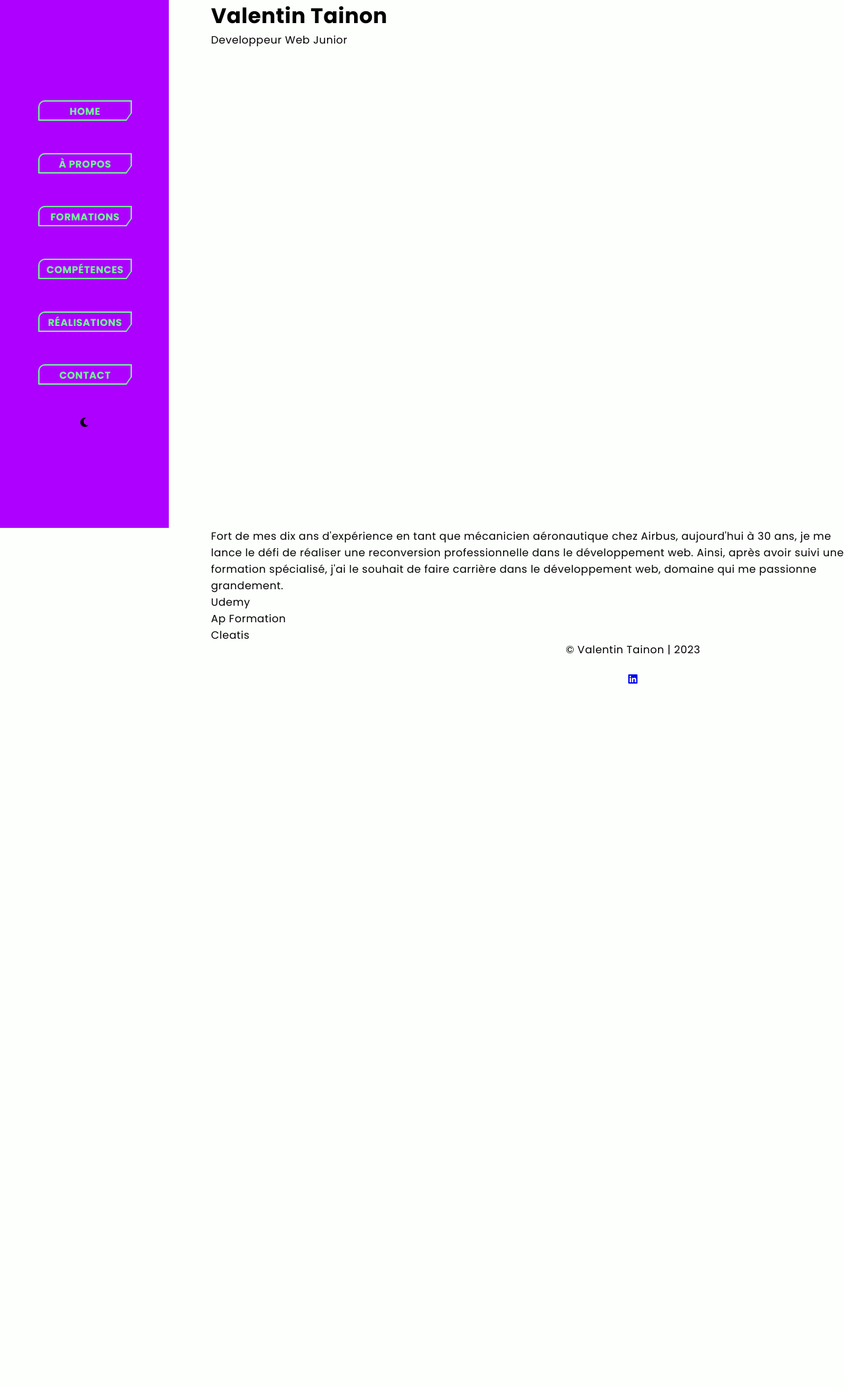
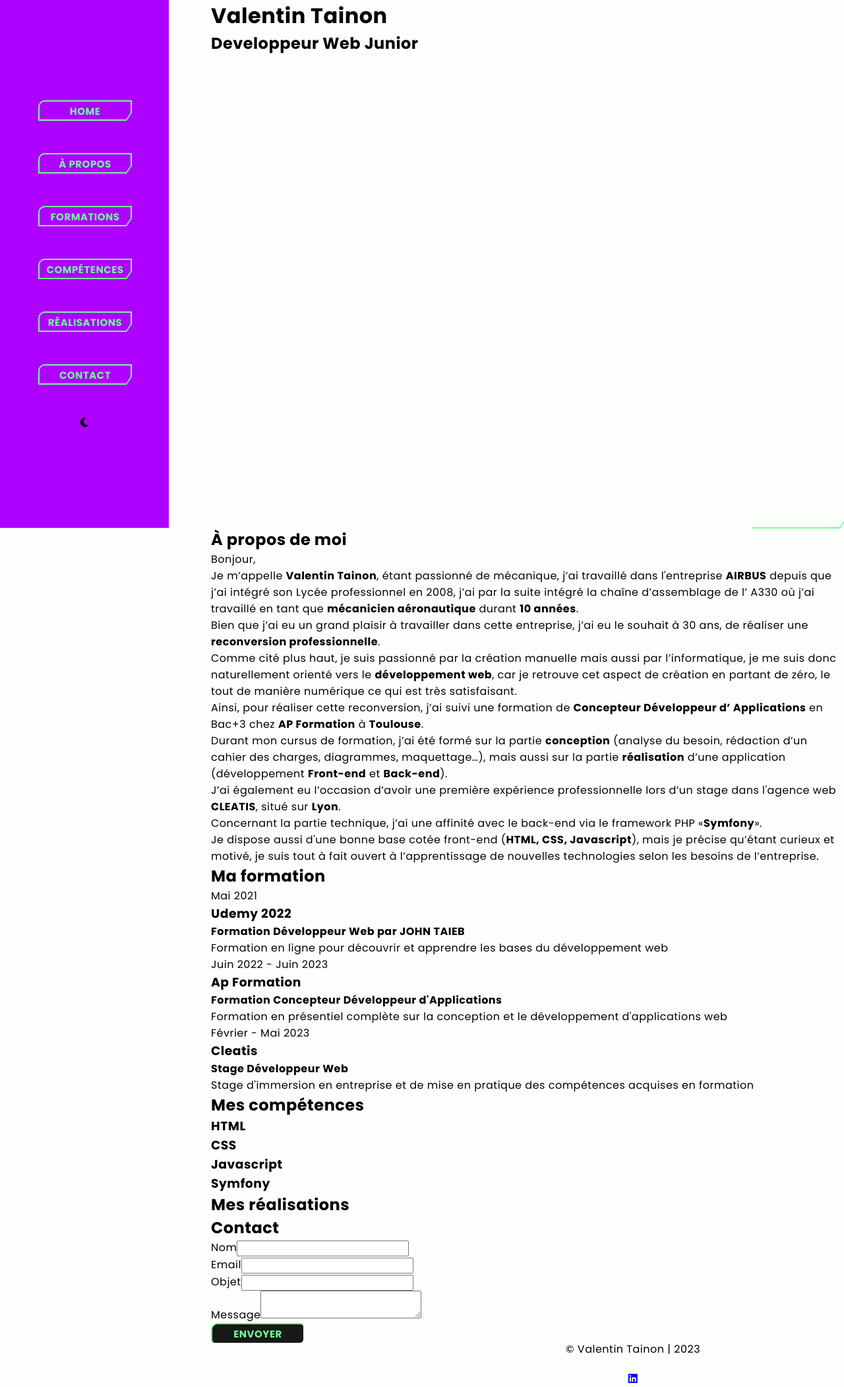
Before and after one commit to ValentinTainon/portfolio, a Symfony app: template templates/main/homepage.html.twig in a window 1280 px wide; the page is wider, and only the part inside the window is pictured. Shown: that part at 66% size. Before the commit the page ends 1036 px from the top of that part, so only its background shows below. Run offline with Twig, Linux system fonts and the light colour scheme; the template is opened without the code that fills it, so the values that code supplies are empty; form fields are guessed from the names that the template uses; style sheets or scripts are compiled from the project's sources; some libraries are stand-ins or nearby versions.

Commit message:
portfolio v0.1

```diff
--- a/assets/styles/app.css
+++ b/assets/styles/app.css
@@ -22,7 +22,6 @@
 
 body {
     background-color: var(--primary-color);
-    transition: .2s ease-in-out;
     padding-left: 25vw;
 }
 
@@ -65,7 +64,6 @@
     position: absolute;
     top: -2px;
     right: -2px;
-    transition: .2s ease-in-out;
 }
 
 .btn::after {
@@ -78,7 +76,6 @@
     right: 2px;
     bottom: -1px;
     transform: skew(145deg);
-    transition: .2s ease-in-out;
 }
 
 .btn:hover,
@@ -103,8 +100,15 @@
 .nav-element {
     position: relative;
     left: -20vw;
-    transition: .3s ease-in-out;
 }
+
+body,
+.nav-element,
+.btn::before,
+.btn::after {
+    transition: .2s ease-in-out;
+}
+
 
 /* HEADER */
 header {
--- a/templates/base.html.twig
+++ b/templates/base.html.twig
@@ -14,6 +14,9 @@
         {% endblock %}
     </head>
     <body data-theme="light">
+        <audio>
+            <source src="/sounds/shake-it-baby.mp3" type="audio/mp3">
+        </audio>
         {% block navbar %}
             {% include "components/navbar.html.twig" %}
         {% endblock %}
--- /dev/null
+++ b/templates/components/contact_form.html.twig
@@ -0,0 +1,7 @@
+{{ form_start(contactForm) }}
+	{{ form_row(contactForm.nom) }}
+	{{ form_row(contactForm.email) }}
+	{{ form_row(contactForm.objet) }}
+	{{ form_row(contactForm.message) }}
+	<button class="btn">ENVOYER</button>
+{{ form_end(contactForm) }}
--- a/templates/main/homepage.html.twig
+++ b/templates/main/homepage.html.twig
@@ -1,30 +1,66 @@
 {% extends 'base.html.twig' %}
 
-{% block title %}Portfolio
-{% endblock %}
+{% block title %}Valentin Tainon | Portfolio{% endblock %}
 
 {% block body %}
 	<header>
-        <h1>Valentin Tainon</h1>
-        <p>Developpeur Web Junior</p>
-    </header>
+		<h1>Valentin Tainon</h1>
+		<h2>Developpeur Web Junior</h2>
+	</header>
 
 	<section id="about">
-		<p>Fort de mes dix ans d'expérience en tant que mécanicien aéronautique chez Airbus, aujourd'hui à 30 ans, je me lance le défi de réaliser une reconversion professionnelle dans le développement web.
-		Ainsi, après avoir suivi une formation spécialisé, j'ai le souhait de faire carrière dans le développement web, domaine qui me passionne grandement.</p>
+		<h2>À propos de moi</h2>
+		<p>Bonjour,</p>
+			<p>Je m’appelle <strong>Valentin Tainon</strong>, étant passionné de mécanique, j’ai travaillé dans l'entreprise <strong>AIRBUS</strong> depuis que
+			j’ai intégré son Lycée professionnel en 2008, j’ai par la suite intégré la chaîne d’assemblage de l’
+			A330 où j’ai travaillé en tant que <b>mécanicien aéronautique</b> durant <b>10 années</b>.</p>
+			Bien que j’ai eu un grand plaisir à travailler dans cette entreprise, j’ai eu le souhait à 30 ans, de
+			réaliser une <b>reconversion professionnelle</b>.</p>
+			<p>Comme cité plus haut, je suis passionné par la création manuelle mais aussi par l’informatique, je
+			me suis donc naturellement orienté vers le <strong>développement web</strong>, car je retrouve cet aspect de
+			création en partant de zéro, le tout de manière numérique ce qui est très satisfaisant.</p>
+			<p>Ainsi, pour réaliser cette reconversion, j’ai suivi une formation de <strong>Concepteur Développeur d’
+			Applications</strong> en Bac+3 chez <strong>AP Formation</strong> à <strong>Toulouse</strong>.</p>
+			<p>Durant mon cursus de formation, j’ai été formé sur la partie <b>conception</b> (analyse
+			du besoin, rédaction d’un cahier des charges, diagrammes, maquettage…), mais aussi sur la
+			partie <b>réalisation</b> d’une application (développement <b>Front-end</b> et <b>Back-end</b>).</p>
+			<p>J’ai également eu l’occasion d’avoir une première expérience professionnelle lors d’un stage dans l'agence web <strong>CLEATIS</strong>, situé sur <b>Lyon</b>.</p>
+			<p>Concernant la partie technique, j’ai une affinité avec le back-end via le framework PHP
+			«<strong>Symfony</strong>».</p>
+			<p>Je dispose aussi d'une bonne base cotée front-end (<strong>HTML, CSS, Javascript</strong>), mais je précise
+			qu’étant curieux et motivé, je suis tout à fait ouvert à l’apprentissage de nouvelles technologies
+			selon les besoins de l’entreprise.</p>
 	</section>
 
 	<section id="training">
-        <p>Udemy</p>
-        <p>Ap Formation</p>
-        <p>Cleatis</p>
-    </section>
+		<h2>Ma formation</h2>
+
+		<p>Mai 2021</p>
+		<h3>Udemy 2022</h3>
+		<h4>Formation Développeur Web par <b>JOHN TAIEB</b></h4>
+		<p>Formation en ligne pour découvrir et apprendre les bases du développement web</p>
+
+		<p>Juin 2022 - Juin 2023</p>
+		<h3>Ap Formation</h3>
+		<h4>Formation Concepteur Développeur d'Applications</h4>
+		<p>Formation en présentiel complète sur la conception et le développement d'applications web</p>
+
+		<p>Février - Mai 2023</p>
+		<h3>Cleatis</h3>
+		<h4>Stage Développeur Web</h4>
+		<p>Stage d'immersion en entreprise et de mise en pratique des compétences acquises en formation</p>
+	</section>
 
 	<section id="skills">
-
+		<h2>Mes compétences</h2>
+		<h3>HTML</h3>
+		<h3>CSS</h3>
+		<h3>Javascript</h3>
+		<h3>Symfony</h3>
 	</section>
 
 	<section id="projects">
+		<h2>Mes réalisations</h2>
 		{% for project in projects %}
 			<a href="{{ project.link }}" target="_blank">
 				{{ project.name }}
@@ -35,6 +71,7 @@
 	</section>
 
 	<section id="contact">
-
+		<h2>Contact</h2>
+		{% include "components/contact_form.html.twig" %}
 	</section>
 {% endblock %}
```
Also changed, not shown: assets/app.js (+9 -0 lines), src/Controller/MainController.php (+28 -2 lines), src/Form/ContactFormType.php (added, +51 -0 lines), 1 other file.
